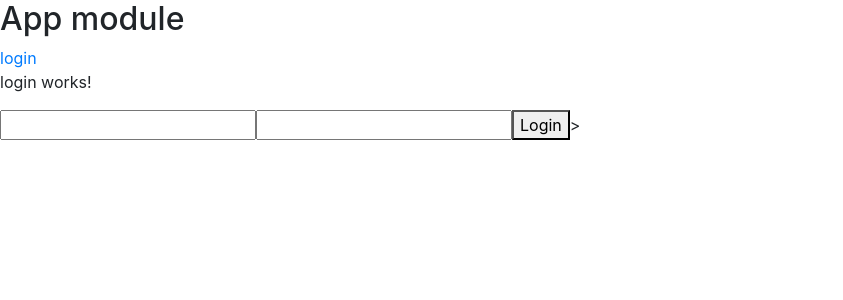
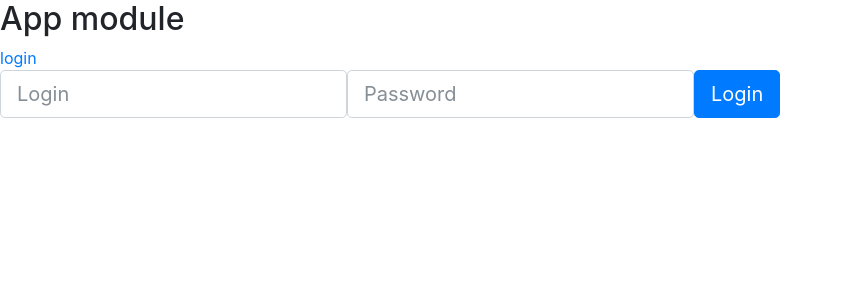
Before and after one commit to endriu0713/firstOne, an Angular app in the folder Managment/: page /login in a window 1280 px wide. Shown: the top 300 px of the page, without its empty margins (0-843 px from the left). Built offline with nearby package versions, Linux system fonts and the light colour scheme.

Commit message:
LoginInputs

```diff
--- a/Managment/src/app/login/login.component.html
+++ b/Managment/src/app/login/login.component.html
@@ -1,9 +1,14 @@
-<p>
-  login works!
-</p>
-
-<div>
-  <input type="text" required [(ngModel)]='login' />
-  <input type="text" required [(ngModel)]='password' />
-  <button (ngModel)='loginClick(login,password)'>Login</button>>
-</div>
+<form class="form-inline">
+  <div class="form-group">
+    <div>
+      <input type="email" class="form-control form-control-lg" required [(ngModel)]='login' name='login' placeholder="Login" />
+    </div>
+    <div>
+      <input type="text" class="form-control form-control-lg" required [(ngModel)]='password' name='password' placeholder="Password"
+      />
+    </div>
+    <div>
+      <button (ngModel)='loginClick(login,password)' class="btn btn-primary btn-lg">Login</button>
+    </div>
+  </div>
+</form>
--- a/Managment/src/app/login/login.component.ts
+++ b/Managment/src/app/login/login.component.ts
@@ -1,5 +1,4 @@
 import { Component, OnInit } from '@angular/core';
-import { FormsModule } from '@angular/forms';
 
 @Component({
   selector: 'app-login',
@@ -13,4 +12,12 @@ export class LoginComponent implements OnInit {
   ngOnInit() {
   }
 
+  // tslint:disable
+  login: string;
+  password: string;
+
+  loginClick(login, password){
+    console.log(login + password)
+  }
+
 }
--- a/Managment/src/index.html
+++ b/Managment/src/index.html
@@ -8,9 +8,11 @@
   <meta name="viewport" content="width=device-width, initial-scale=1">
   <link rel="icon" type="image/x-icon" href="favicon.ico">
   <link rel="stylesheet" href="https://maxcdn.bootstrapcdn.com/bootstrap/4.0.0-beta.2/css/bootstrap.min.css" integrity="sha384-PsH8R72JQ3SOdhVi3uxftmaW6Vc51MKb0q5P2rRUpPvrszuE4W1povHYgTpBfshb" crossorigin="anonymous">
+  </head>
+<body>
+  <script src="https://code.jquery.com/jquery-3.2.1.slim.min.js" integrity="sha384-KJ3o2DKtIkvYIK3UENzmM7KCkRr/rE9/Qpg6aAZGJwFDMVNA/GpGFF93hXpG5KkN" crossorigin="anonymous"></script>
+  <script src="https://cdnjs.cloudflare.com/ajax/libs/popper.js/1.11.0/umd/popper.min.js" integrity="sha384-b/U6ypiBEHpOf/4+1nzFpr53nxSS+GLCkfwBdFNTxtclqqenISfwAzpKaMNFNmj4" crossorigin="anonymous"></script>
   <script src="https://maxcdn.bootstrapcdn.com/bootstrap/4.0.0-beta.2/js/bootstrap.min.js" integrity="sha384-alpBpkh1PFOepccYVYDB4do5UnbKysX5WZXm3XxPqe5iKTfUKjNkCk9SaVuEZflJ" crossorigin="anonymous"></script>
-</head>
-<body>
   <app-root></app-root>
 </body>
 </html>
```
